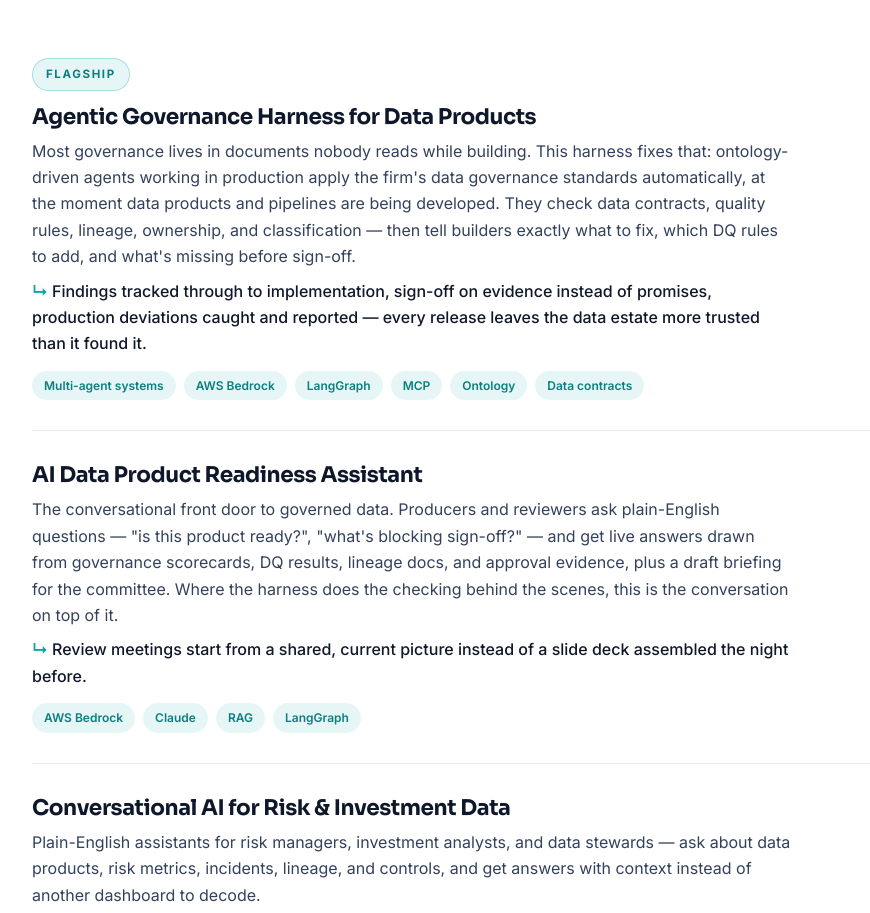
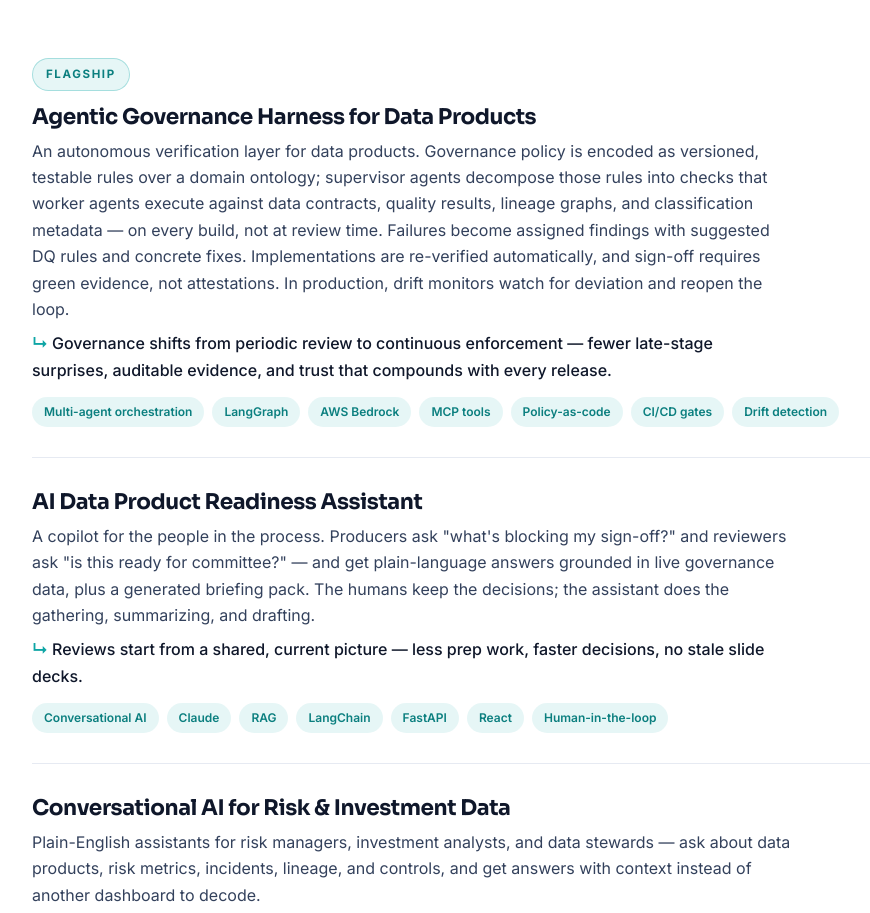
Before and after one commit to sanjeevkvenkat/sanjeevkvenkat.github.io, a plain HTML site: page index.html in a window 1280 px wide. Shown: the part 1120-2033 px from the top of the page, without its empty margins (72-942 px from the left). Drawn offline with Linux system fonts and the light colour scheme.

Commit message:
Differentiate harness vs assistant; professional systems framing

```diff
--- a/index.html
+++ b/index.html
@@ -160,15 +160,15 @@ footer{padding:26px 0;text-align:center;color:#7b87a0;font-size:.85rem;backgroun
       <div class="work">
         <span class="flag">Flagship</span>
         <h3>Agentic Governance Harness for Data Products</h3>
-        <p>Most governance lives in documents nobody reads while building. This harness fixes that: ontology-driven agents working in production apply the firm's data governance standards automatically, at the moment data products and pipelines are being developed. They check data contracts, quality rules, lineage, ownership, and classification — then tell builders exactly what to fix, which DQ rules to add, and what's missing before sign-off.</p>
-        <p class="outcome">Findings tracked through to implementation, sign-off on evidence instead of promises, production deviations caught and reported — every release leaves the data estate more trusted than it found it.</p>
-        <div class="tags"><span class="tag">Multi-agent systems</span><span class="tag">AWS Bedrock</span><span class="tag">LangGraph</span><span class="tag">MCP</span><span class="tag">Ontology</span><span class="tag">Data contracts</span></div>
+        <p>An autonomous verification layer for data products. Governance policy is encoded as versioned, testable rules over a domain ontology; supervisor agents decompose those rules into checks that worker agents execute against data contracts, quality results, lineage graphs, and classification metadata — on every build, not at review time. Failures become assigned findings with suggested DQ rules and concrete fixes. Implementations are re-verified automatically, and sign-off requires green evidence, not attestations. In production, drift monitors watch for deviation and reopen the loop.</p>
+        <p class="outcome">Governance shifts from periodic review to continuous enforcement — fewer late-stage surprises, auditable evidence, and trust that compounds with every release.</p>
+        <div class="tags"><span class="tag">Multi-agent orchestration</span><span class="tag">LangGraph</span><span class="tag">AWS Bedrock</span><span class="tag">MCP tools</span><span class="tag">Policy-as-code</span><span class="tag">CI/CD gates</span><span class="tag">Drift detection</span></div>
       </div>
       <div class="work">
         <h3>AI Data Product Readiness Assistant</h3>
-        <p>The conversational front door to governed data. Producers and reviewers ask plain-English questions — "is this product ready?", "what's blocking sign-off?" — and get live answers drawn from governance scorecards, DQ results, lineage docs, and approval evidence, plus a draft briefing for the committee. Where the harness does the checking behind the scenes, this is the conversation on top of it.</p>
-        <p class="outcome">Review meetings start from a shared, current picture instead of a slide deck assembled the night before.</p>
-        <div class="tags"><span class="tag">AWS Bedrock</span><span class="tag">Claude</span><span class="tag">RAG</span><span class="tag">LangGraph</span></div>
+        <p>A copilot for the people in the process. Producers ask "what's blocking my sign-off?" and reviewers ask "is this ready for committee?" — and get plain-language answers grounded in live governance data, plus a generated briefing pack. The humans keep the decisions; the assistant does the gathering, summarizing, and drafting.</p>
+        <p class="outcome">Reviews start from a shared, current picture — less prep work, faster decisions, no stale slide decks.</p>
+        <div class="tags"><span class="tag">Conversational AI</span><span class="tag">Claude</span><span class="tag">RAG</span><span class="tag">LangChain</span><span class="tag">FastAPI</span><span class="tag">React</span><span class="tag">Human-in-the-loop</span></div>
       </div>
       <div class="work">
         <h3>Conversational AI for Risk &amp; Investment Data</h3>
```
